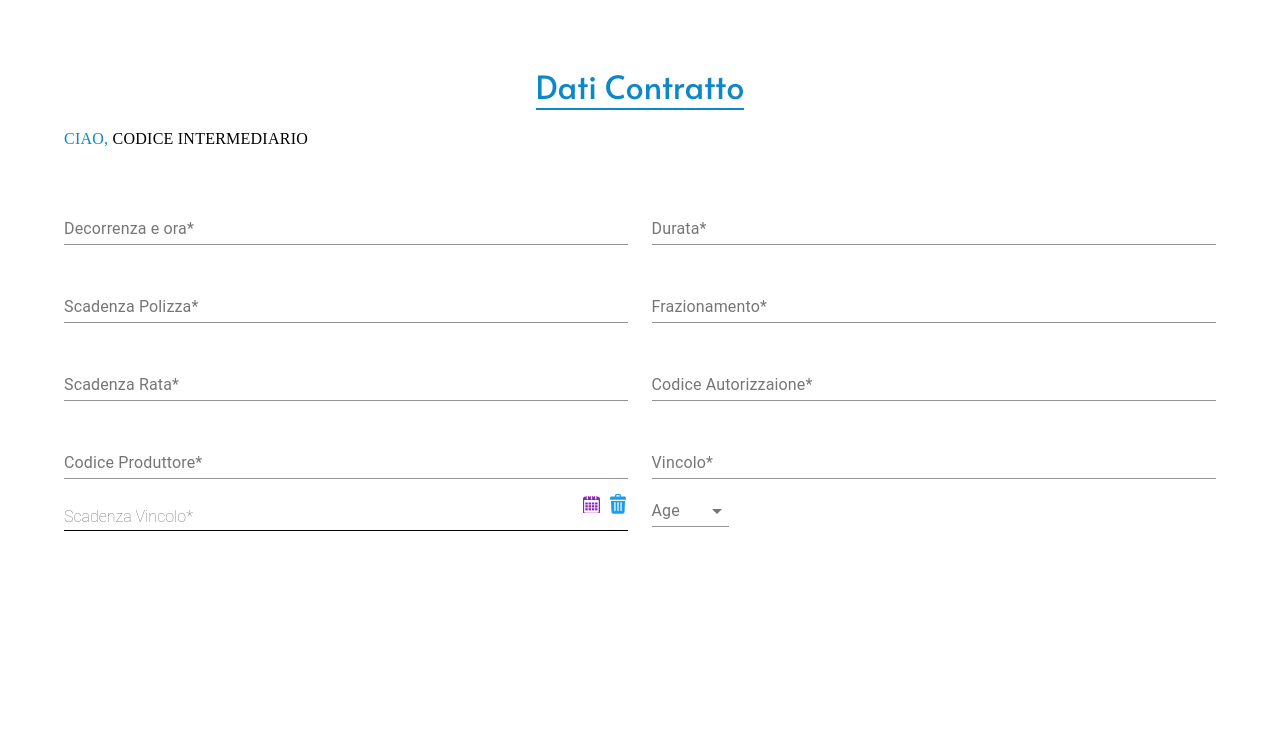
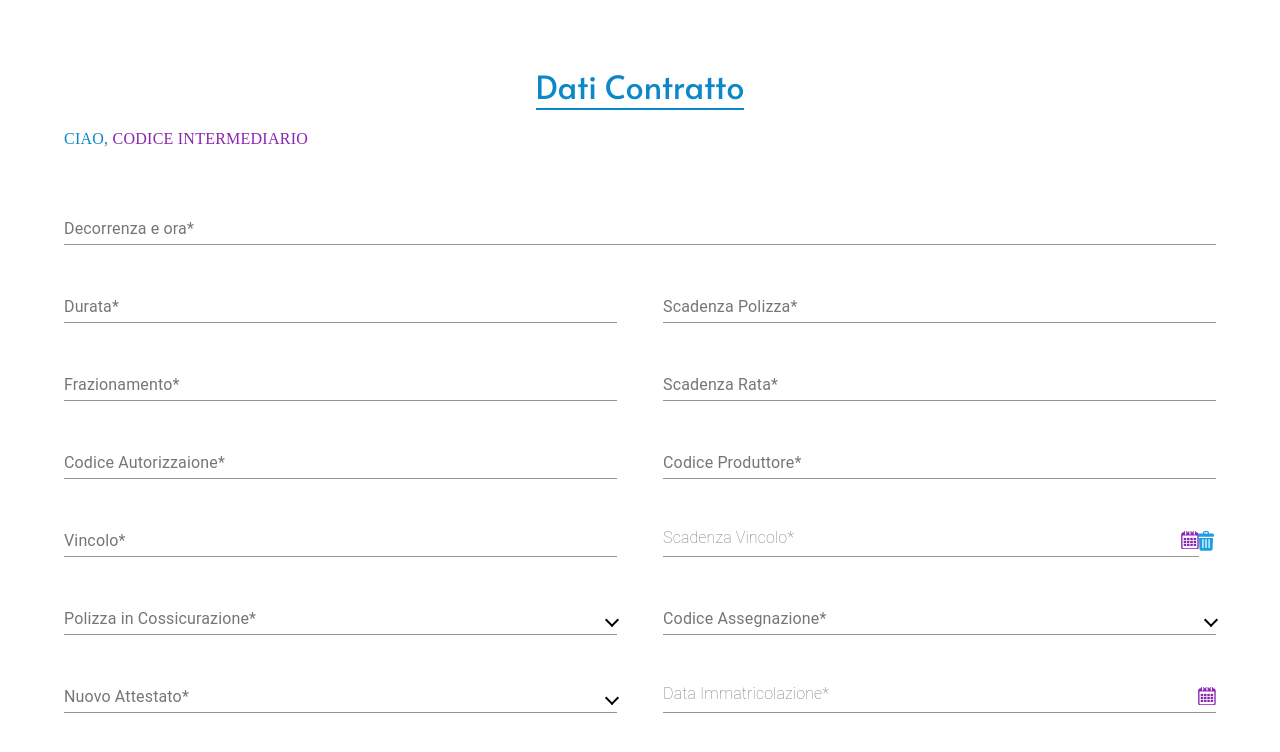
Before and after one commit to triloksainexternlabs/appfront-cloud, a React (Create React App) app: page / in a window 1280 px wide. Shown: the top 752 px of the page. Built offline with nearby package versions, Linux system fonts and the light colour scheme.

Commit message:
fised bugs in datefield

```diff
--- a/src/Component/DateField/dateField.jsx
+++ b/src/Component/DateField/dateField.jsx
@@ -1,20 +1,17 @@
 import React, { useState } from 'react';
-import { makeStyles } from '@material-ui/core/styles';
 import '../DateField/dateField.scss';
-import calendarIcon from '../../images/calendar.svg'
 import trashIcon from '../../images/trash.svg'
 
 const DateField = props => {
-let { value,onChange }=props
+  let { value, onChange, styles, label } = props;
   return (
-    <div className={`date-picker-container ${value!==null?'onChange-color':''}`}>
-      <div className="input-container" >
-        {/* <span><img src={calendarIcon} alt=''/></span> */}
-        <input onChange={onChange} type="date" />
-        <label>Scadenza Vincolo*</label>
+    <div className={`date-picker-container ${value == null ? '' : 'onChange-color'}`}>
+      <div className=" MuiInputBase-root MuiInput-root MuiInput-underline MuiInputBase-formControl MuiInput-formControl input-container" >
+        <input className='MuiInputBase-input MuiInput-input' onChange={onChange} type="date" />
+        <label>{label}</label>
 
       </div>
-      <div className='icon-container'>
+      <div className={`icon-container ${styles ? 'hidden-icon' : ""}`}>
         <span>
           <img src={trashIcon} alt='' />
         </span>
@@ -23,7 +20,4 @@ let { value,onChange }=props
     </div>
   )
 }
-
-
-
-export default DateField
+export default DateField;
--- a/src/Component/DateField/dateField.scss
+++ b/src/Component/DateField/dateField.scss
@@ -3,7 +3,7 @@
     width: 100%;
     justify-content: space-between;
     position: relative;
-    border-bottom: 1px solid;
+    // border-bottom: 1px solid;
 
     .icon-container{
        display: flex;
@@ -11,7 +11,7 @@
        width: fit-content;
        position: absolute;
        right: 0%;
-       bottom: 10px;
+       bottom: 0px;
        span{
         height: fit-content;
         align-self: flex-end;
@@ -23,22 +23,28 @@
         }
     }
     }
+    .hidden-icon{
+        display: none;
+    }
     .input-container{
-        width: 95%;
+      width: 100%  ;
       display: flex;
       flex-direction: column;
       font-size: 14px;
       position: relative;
+      justify-content: flex-end;
+      align-items: flex-start;
       span{
           position: absolute;
           right: 0px;
       }
+
       input{
           border: none;
           width: 100%;
           outline: none;
           border: none;
-          padding: 15px 0px;
+          padding: 5px 0px;
           color: transparent;
           cursor: pointer;
       }
@@ -46,14 +52,14 @@
           color: black;
       }
       input:focus ~ label{
-          top: 0px;
+          bottom: 40px;
           color: #8A25B1;
           font-size: 14px;
       }
       label{
           font-weight: 100;
           position: absolute;
-          top: 28px;
+          bottom: 10px;
           transition: 0.2s ease all;
           color: rgba(0, 0, 0, 0.54);
           font-size: 16px;
@@ -67,21 +73,21 @@
         background-repeat: no-repeat;
        color: rgba(204,204,204,0);
        outline: none;
+       margin-bottom: 8px;
  }
-
 }
 .onChange-color{
-    border-bottom: 2px solid;
+    // border-bottom: 2px solid;
  input{
      color: black !important;
 
  }
  label{
-    top: 0px !important;
+    bottom: 40px !important;
     font-size: 13px !important;
     // color: #8A25B1 !important;
  }
 }
-.date-picker-container:focus{
-    border-bottom: 2px solid;
+.date-picker-container:hover{
+    // border-bottom: 2px solid;
 }
--- a/src/Component/InputFiled/inputField.jsx
+++ b/src/Component/InputFiled/inputField.jsx
@@ -5,7 +5,7 @@ import TextField from '@material-ui/core/TextField';
 
 const InputFiled = props => {
     return (
-        <div className="form-group">
+        <div id={props.id} className="form-group">
            <TextField
                 id="standard-basic"
                 label={props.label}
--- a/src/Component/select/select.jsx
+++ b/src/Component/select/select.jsx
@@ -4,11 +4,11 @@ import '../select/select.scss';
 import InputLabel from '@material-ui/core/InputLabel';
 import FormControl from '@material-ui/core/FormControl';
 
-const SelectField = () => {
+const SelectField = (props) => {
     return (
         <div className='select-container'>
             <FormControl >
-                <InputLabel htmlFor="age-native-simple">Age</InputLabel>
+                <InputLabel htmlFor="age-native-simple">{props.name}</InputLabel>
                 <Select
                     native
 
--- a/src/Component/select/select.scss
+++ b/src/Component/select/select.scss
@@ -1,6 +1,24 @@
 .select-container{
-
-    div{
-
+    .MuiFormControl-root{
+        width: 100%;
+    }
+    .MuiSelect-select::before{
+        content: 'title';
+        border: solid black;
+        border-width: 0 3px 3px 0;
+        display: inline-block;
+        padding: 3px;
+    }
+    select ~ .MuiSelect-icon {
+        border: solid black;
+        border-width: 0 2px 2px 0;
+        display: inline-block;
+        padding: 0px;
+        transform: rotate(45deg);
+        -webkit-transform: rotate(45deg);
+        height: inherit;
+        width: 8px;
+        top: calc(50% - 4px);
+        color: white;
     }
 }
--- a/src/page/DatiContratto/datiContratto.jsx
+++ b/src/page/DatiContratto/datiContratto.jsx
@@ -5,12 +5,13 @@ import DateField from "../../Component/DateField/dateField";
 import SelectField from '../../Component/select/select';
 
 const DatiContratto = props => {
+    let {DataImmatricolazione, ScadenzaVincolo,value1,value2} =props
     return (
         <div className='daticontratto-container'>
             <h1>Dati Contratto</h1>
             <p>codice intermediario</p>
             <div className='form-container'>
-                <Input label="Decorrenza e ora*" />
+                <Input id="Decorrenza" label="Decorrenza e ora*" />
                 <Input label="Durata*" />
                 <Input label="Scadenza Polizza*" />
                 <Input label="Frazionamento*" />
@@ -18,8 +19,12 @@ const DatiContratto = props => {
                 <Input label="Codice Autorizzaione*" />
                 <Input label="Codice Produttore*" />
                 <Input label="Vincolo*" />
-                <DateField {...props} />
-                <SelectField />
+                <DateField label="Scadenza Vincolo*" onChange={ScadenzaVincolo} value={value1} />
+                <SelectField name="Polizza in Cossicurazione*" />
+                <SelectField name="Codice Assegnazione*" />
+                <SelectField name="Nuovo Attestato*" />
+                <DateField label="Data Immatricolazione*" styles={true} onChange={DataImmatricolazione} value={value2} />
+
             </div>
 
 
--- a/src/page/DatiContratto/datiContratto.scss
+++ b/src/page/DatiContratto/datiContratto.scss
@@ -1,4 +1,8 @@
 .daticontratto-container{
+
+    .MuiFormControl-root{
+        margin-top: 30px;
+        }
     padding: 5%;
     .MuiInputLabel-root.Mui-focused{
         color: #8A25B1;
@@ -17,13 +21,14 @@
         line-height: 25px;
         letter-spacing: 0.015em;
         text-transform: uppercase;
+        color:#8A25B1 ;
     }
     p + .form-group{
         width: 100%;
     }
+
     .form-group{
-        margin-top: 30px;
-        width: 49%;
+        width: 48%;
             div{
                 width: 100%;
                 .MuiInput-underline:after{
@@ -42,12 +47,16 @@
        display: flex;
        flex-wrap: wrap;
        justify-content: space-between;
+       :nth-child(9) .input-container {
+        width: 97%;
+      }
+    }
+    .date-picker-container,.select-container{
+        width: 48%;
 
     }
-    .date-picker-container,.select-container{
-        width: 49%;
-    }
-    // .select-container .MuiInputLabel-root.Mui-focused{
-    //     color: red;
-    // }
+
 }
+#Decorrenza{
+   width: 100%;
+}
--- a/src/page/DatiContratto/datiContrattoContainer.jsx
+++ b/src/page/DatiContratto/datiContrattoContainer.jsx
@@ -2,13 +2,18 @@ import React,{ useState } from 'react'
 import DatiContratto from "../DatiContratto/datiContratto";
 
 const DatiContrattoContainer = props => {
-    const [value, setValue] = useState(null)
+    const [value1, setValue1] = useState(null)
+    const [value2, setValue2] = useState(null)
+
     let Styles=''
-  const onChange=(e)=>{
-     setValue(e.target.value)
+  const ScadenzaVincolo=(e)=>{
+     setValue1(e.target.value)
     }
+    const DataImmatricolazione=(e)=>{
+      setValue2(e.target.value)
+     }
     return (
-            <DatiContratto onChange={onChange} value={value}/>
+            <DatiContratto DataImmatricolazione={DataImmatricolazione} ScadenzaVincolo={ScadenzaVincolo} value2={value2} value1={value1}/>
     )
 }
 
```
